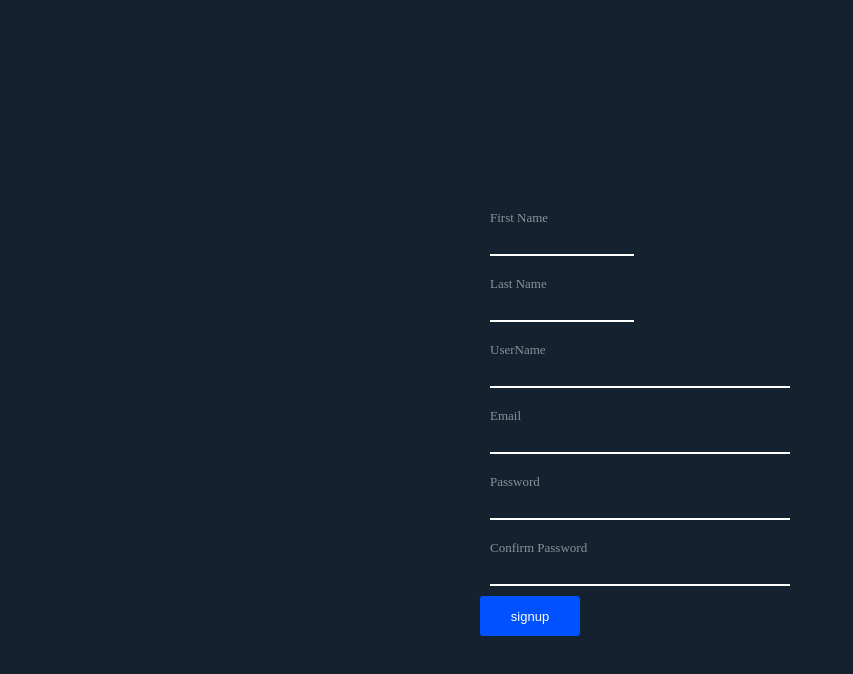
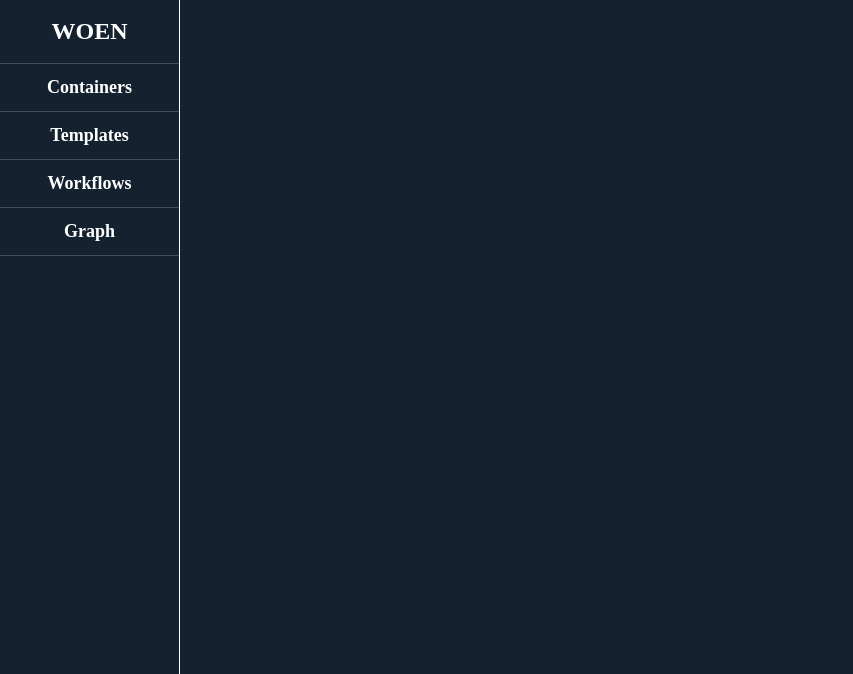
Before and after one commit to waficjazz/WOEN, a React (Vite) app in the folder front/: page /a in a window 1280 px wide. Before the commit this address led to /auth. Shown: the top 674 px of the page, without its empty margins (0-853 px from the left). Built offline with nearby package versions, Linux system fonts and the light colour scheme.

Commit message:
navigate after sign up

```diff
--- a/front/src/App.tsx
+++ b/front/src/App.tsx
@@ -23,19 +23,9 @@ function App() {
       <div className="App">
         <BrowserRouter>
           <Routes>
-            {isLoggedIn && (
-              <>
-                <Route path="/a" element={<Dashboard />} />
-                <Route path="/*" element={<Dashboard />} />
-                <Route path="/graph" element={<Graph />} />
-              </>
-            )}
-            {!isLoggedIn && (
-              <>
-                <Route path="/*" element={<Navigate to="/auth" />} />
-                <Route path="/auth" element={<Auth />} />
-              </>
-            )}
+            <Route path="/*" element={<Dashboard />} />
+            <Route path="/graph" element={<Graph />} />
+            <Route path="/auth" element={<Auth />} />
           </Routes>
         </BrowserRouter>
       </div>
--- a/front/src/Auth/SignUp/SignUp.tsx
+++ b/front/src/Auth/SignUp/SignUp.tsx
@@ -6,6 +6,8 @@ import Axios from "../../axios";
 import Button from "../../shared/Buttons/Button";
 import { updateUser } from "../../utils/auth";
 import { useNavigate } from "react-router-dom";
+import { redirect } from "react-router-dom";
+
 const SignUp = () => {
   const navigate = useNavigate();
   const [user, setUser] = useState<IUser>({} as IUser);
@@ -20,7 +22,9 @@ const SignUp = () => {
       if (status === 201) {
         Axios.defaults.headers.common["Authorization"] = `Bearer ${data.token}`;
         updateUser(data.token, data.user);
-        navigate("/a");
+        navigate("/containers");
+        // redirect("/containers");
+        console.log("navigate");
       }
     } catch (err) {
       console.log(err);
```
